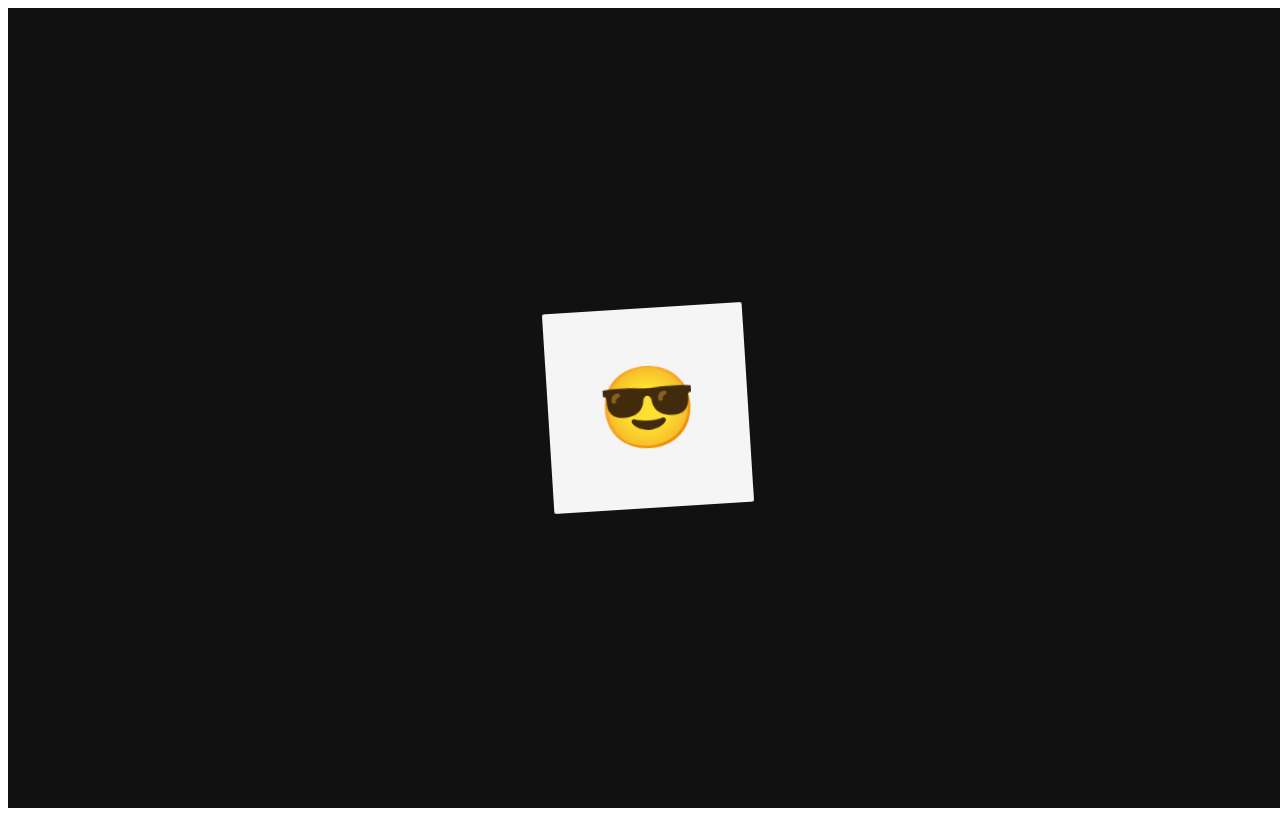
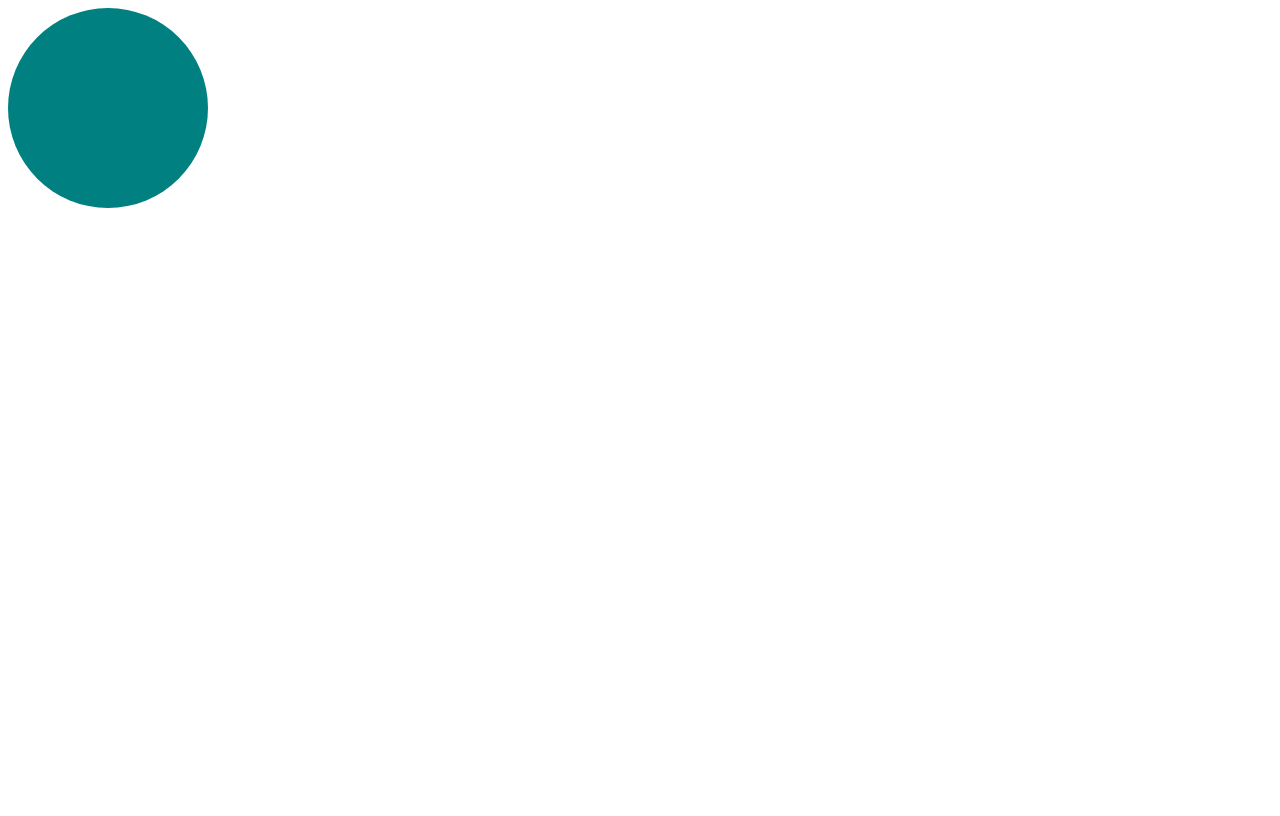
Before and after one commit to RonByRonn/react-master-class-code-challenges-9, a React (Create React App) app: page / in a window 1280 px wide. Built offline with nearby package versions, Linux system fonts and the light colour scheme.

Commit message:
3.2 Typing the Props

```diff
--- a/package.json
+++ b/package.json
@@ -13,6 +13,7 @@
     "react": "^18.2.0",
     "react-dom": "^18.2.0",
     "react-scripts": "5.0.1",
+    "styled-components": "^6.1.0",
     "typescript": "^4.9.5",
     "web-vitals": "^2.1.4"
   },
--- a/src/App.tsx
+++ b/src/App.tsx
@@ -1,52 +1,10 @@
-import styled, { keyframes } from "styled-components";
-
-const Wrapper = styled.div`
-	display: flex;
-	width: 100vw;
-	height: 100vh;
-	justify-content: center;
-	align-items: center;
-	background-color: ${(props) => props.theme.backgroundColor};
-`;
-
-const rotation = keyframes`
-  0% {
-    transform: rotate(0deg);
-    border-radius: 0px;
-  }
-  50% {
-    border-radius: 100px;
-  }
-  100% {
-    transform: rotate(360deg);
-    border-radius: 0px;
-  }
-`;
-
-const Emoji = styled.div`
-	font-size: 80px;
-`;
-
-const Box = styled.div`
-	height: 200px;
-	width: 200px;
-	justify-content: center;
-	align-items: center;
-	background-color: ${(props) => props.theme.textColor};
-	animation: ${rotation} linear infinite 2s;
-	display: flex;
-	${Emoji}:hover {
-		font-size: 160px;
-	}
-`;
+import Circle from "./Circle";
 
 function App() {
 	return (
-		<Wrapper>
-			<Box>
-				<Emoji as="p">😎</Emoji>
-			</Box>
-		</Wrapper>
+		<div>
+			<Circle bgColor="teal" />
+		</div>
 	);
 }
 
--- /dev/null
+++ b/src/Circle.tsx
@@ -0,0 +1,22 @@
+import styled from "styled-components";
+
+interface ContainerProps {
+	bgColor: string;
+}
+
+const Container = styled.div<ContainerProps>`
+	width: 200px;
+	height: 200px;
+	background-color: ${(props) => props.bgColor};
+	border-radius: 100px;
+`;
+
+interface CircleProps {
+	bgColor: string;
+}
+
+function Circle({ bgColor }: CircleProps) {
+	return <Container bgColor={bgColor} />;
+}
+
+export default Circle;
--- a/src/index.tsx
+++ b/src/index.tsx
@@ -1,26 +1,12 @@
 import React from "react";
 import ReactDOM from "react-dom/client";
-
-import { ThemeProvider } from "styled-components";
 import App from "./App";
-
-const darkTheme = {
-	textColor: "whitesmoke",
-	backgroundColor: "#111",
-};
-
-const lightTheme = {
-	textColor: "#111",
-	backgroundColor: "whitesmoke",
-};
 
 const root = ReactDOM.createRoot(
 	document.getElementById("root") as HTMLElement
 );
 root.render(
 	<React.StrictMode>
-		<ThemeProvider theme={darkTheme}>
-			<App />
-		</ThemeProvider>
+		<App />
 	</React.StrictMode>
 );
```
Also changed, not shown: 1 other file (tests, documents, lock files or other folders).
